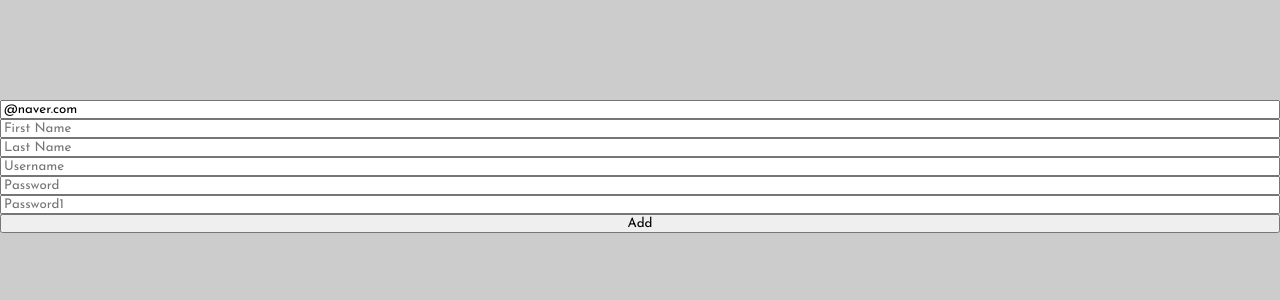
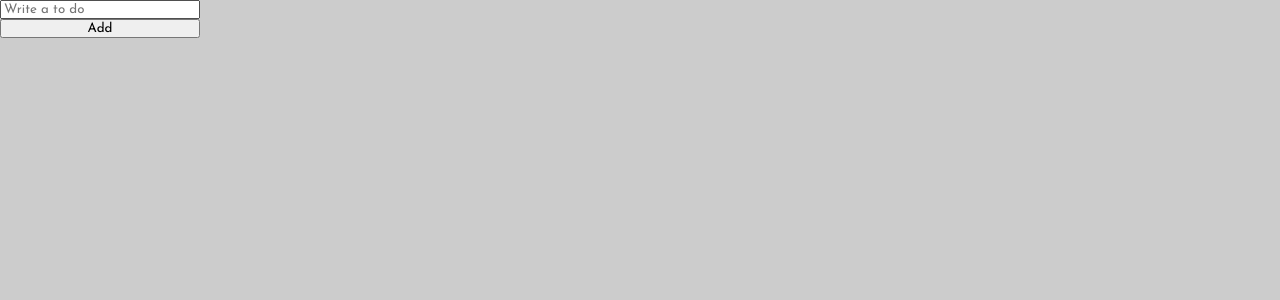
Before and after one commit to zooyaho/react-todolist-app, a React (Create React App) app: page / in a window 1280 px wide. Shown: the top 300 px of the page. Built offline with nearby package versions, Linux system fonts and the light colour scheme.

Commit message:
react-hook-form을 사용하여 form구성

```diff
--- a/src/components/ToDoList.tsx
+++ b/src/components/ToDoList.tsx
@@ -1,108 +1,25 @@
-import React, { useState } from "react";
 import { useForm } from "react-hook-form";
 
-/*
+interface IForm {
+  todo: string
+};
+
 const ToDoList = () => {
-  const [value, setValue] = useState("");
-  const [toDo, setToDo] = useState("");
-  const changeHadler = (event: React.FormEvent<HTMLInputElement>) => {
-    const {
-      currentTarget: { value },
-    } = event;
-    setToDoError("");
-    setToDo(value);
-  };
-  const submitHandler = (event:React.FormEvent<HTMLFormElement>)=>{
-    event.preventDefault();
-    if (toDo.length < 10) {
-      return setToDoError("To do should be longer");
-    }
-    console.log("submit");
+  const { register, handleSubmit,setValue, formState: { errors } } = useForm<IForm>();
+  const handleValid = (data: IForm) => {
+    console.log("add to do.", data.todo);
+    setValue("todo","");
   }
   return (
     <div>
-      <form onSubmit={submitHandler}>
-        <input value={value} onChange={changeHadler} placeholder="Write a to do" />
-        <button>Add</button>
-        {toDoError !== "" ? toDoError : null}
-      </form>
-    </div>
-  );
-};
-*/
-
-interface IForm {
-  email: string;
-  firstName: string;
-  lastName: string;
-  username: string;
-  password: string;
-  password1: string;
-}
-
-const ToDoList = () => {
-  const {
-    register,
-    handleSubmit,
-    formState: { errors },
-  } = useForm<IForm>({
-    defaultValues: {
-      email: "@naver.com",
-    },
-  });
-  const onValid = (data: any) => {
-    // 이 함수는 react-hook-form이 모든 validation을 다 마쳤을때만 호출 됨.
-    console.log(data);
-  };
-  console.log(errors);
-  return (
-    <div>
-      <form style={{ display: "flex", flexDirection: "column", marginTop: "100px" }} onSubmit={handleSubmit(onValid)}>
-      <input
-          {...register("email", {
-            required: "Email is required",
-            pattern: {
-              value: /^[A-Za-z0-9._%+-]+@naver.com$/,
-              message: "Only naver.com emails allowed",
-            },
-          })}
-          placeholder="Email"
-        />
-        <span>{errors?.email?.message}</span>
-        <input
-          {...register("firstName", { required: "write here" })}
-          placeholder="First Name"
-        />
-        <span>{errors?.firstName?.message}</span>
-        <input
-          {...register("lastName", { required: "write here" })}
-          placeholder="Last Name"
-        />
-        <span>{errors?.lastName?.message}</span>
-        <input
-          {...register("username", { required: "write here", minLength: 10 })}
-          placeholder="Username"
-        />
-        <span>{errors?.username?.message}</span>
-        <input
-          {...register("password", { required: "write here", minLength: 5 })}
-          placeholder="Password"
-        />
-        <span>{errors?.password?.message}</span>
-        <input
-          {...register("password1", {
-            required: "Password is required",
-            minLength: {
-              value: 5,
-              message: "Your password is too short.",
-            },
-          })}
-          placeholder="Password1"
-        />
-        <span>{errors?.password1?.message}</span>
+      <form style={{ display: "flex", flexDirection: "column", width: "200px" }} onSubmit={handleSubmit(handleValid)}>
+        <input {...register("todo", { required: "Please write a To Do.", minLength: { value: 5, message: "length is short!" } })} placeholder="Write a to do" />
+        <span>{errors?.todo?.message}</span>
         <button>Add</button>
       </form>
     </div>
   );
 };
+
+
 export default ToDoList;
```
